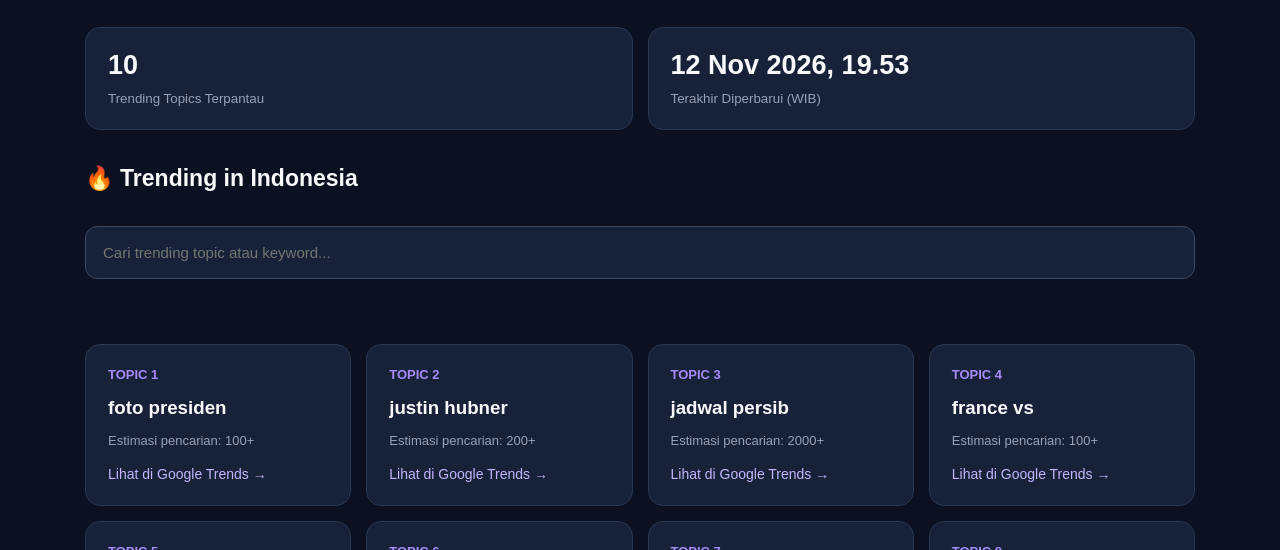
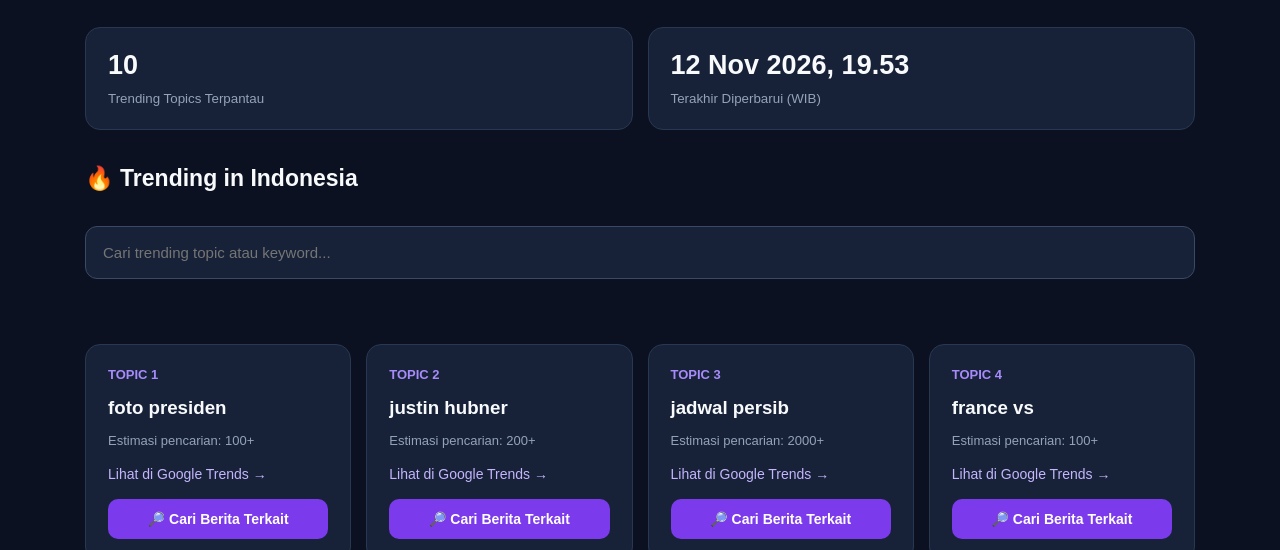
Before and after one commit to laxmiechan/trendradar-indonesia, a plain HTML site: page index.html in a window 1280 px wide. Shown: the part 250-800 px from the top of the page. Drawn offline with Linux system fonts and the light colour scheme.

Commit message:
Add button to search related news and implement function

```diff
--- a/index.html
+++ b/index.html
@@ -296,6 +296,30 @@ function renderTrends() {
       card.appendChild(link);
     }
 
+    const matchButton = document.createElement("button");
+
+    matchButton.textContent = "🔎 Cari Berita Terkait";
+
+    matchButton.style.cssText = `
+      display: block;
+      margin-top: 16px;
+      padding: 12px 16px;
+      width: 100%;
+      background: #7c3aed;
+      color: white;
+      border: none;
+      border-radius: 10px;
+      font-size: 14px;
+      font-weight: bold;
+      cursor: pointer;
+    `;
+
+    matchButton.addEventListener("click", () => {
+      matchTrendToNews(item.title || "");
+    });
+
+    card.appendChild(matchButton);
+
     container.appendChild(card);
   });
 }
@@ -495,6 +519,28 @@ newsCategory.addEventListener("change", renderNews);
 
 loadCategories();
 
+function matchTrendToNews(topic) {
+  const keyword = String(topic).trim();
+
+  // Cari dalam seluruh berita, bukan satu kategori.
+  newsCategory.value = "Semua";
+
+  // Isi otomatis kolom pencarian berita.
+  newsSearch.value = keyword;
+
+  // Jalankan filter berita yang sudah ada.
+  renderNews();
+
+  // Arahkan pengunjung ke bagian News Intelligence.
+  document.getElementById("newsSearch").scrollIntoView({
+    behavior: "smooth",
+    block: "center"
+  });
+
+  // Beri fokus ke kolom pencarian.
+  newsSearch.focus({ preventScroll: true });
+}
+
 </script>
 
 </body>
```
